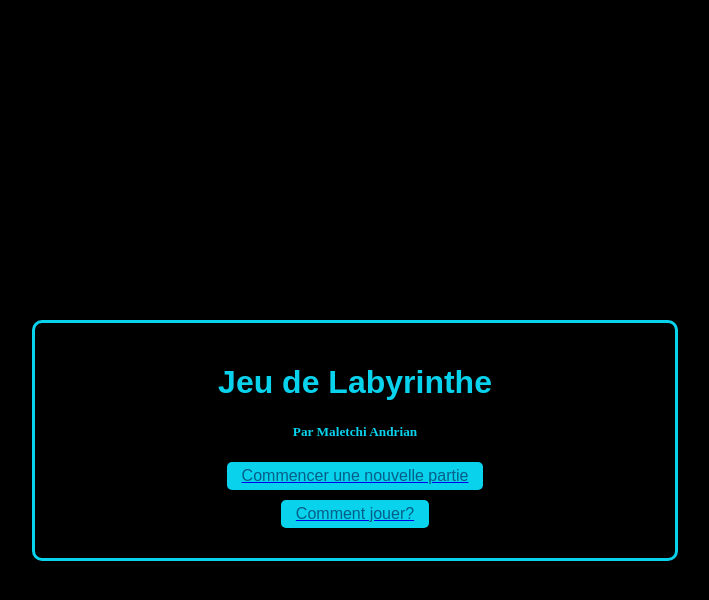
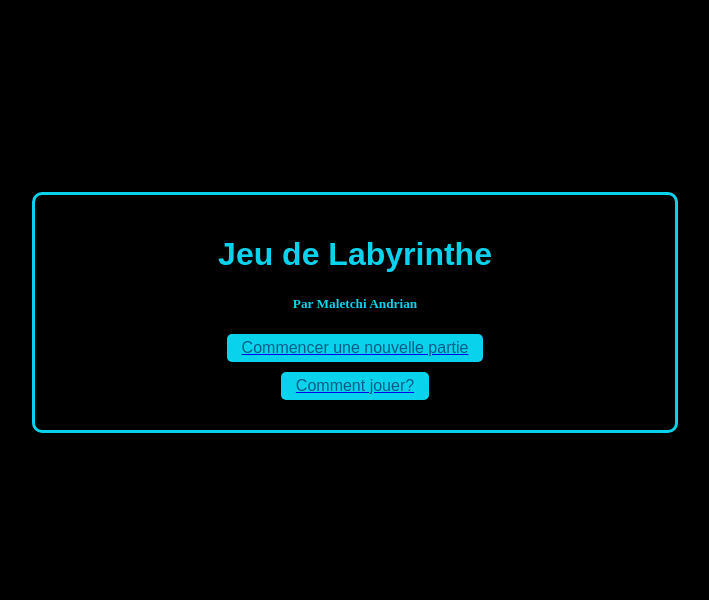
Before and after one commit to BobTheN00B/Labyrinthe, a PHP site: page / in a window 1280 px wide. Shown: the top 600 px of the page, without its empty margins (285-994 px from the left). Run offline with PHP 8.4, Linux system fonts and the light colour scheme.

Commit message:
Update style.css

```diff
--- a/style.css
+++ b/style.css
@@ -2,7 +2,7 @@ body {
     background-color: rgb(0, 0, 0); /* couleur du fond d'écran */
     color : rgb(9, 210, 236);
     text-align: center;
-    margin-top: 25%;
+    margin-top: 15%;
 }
 
 .menu {
```
